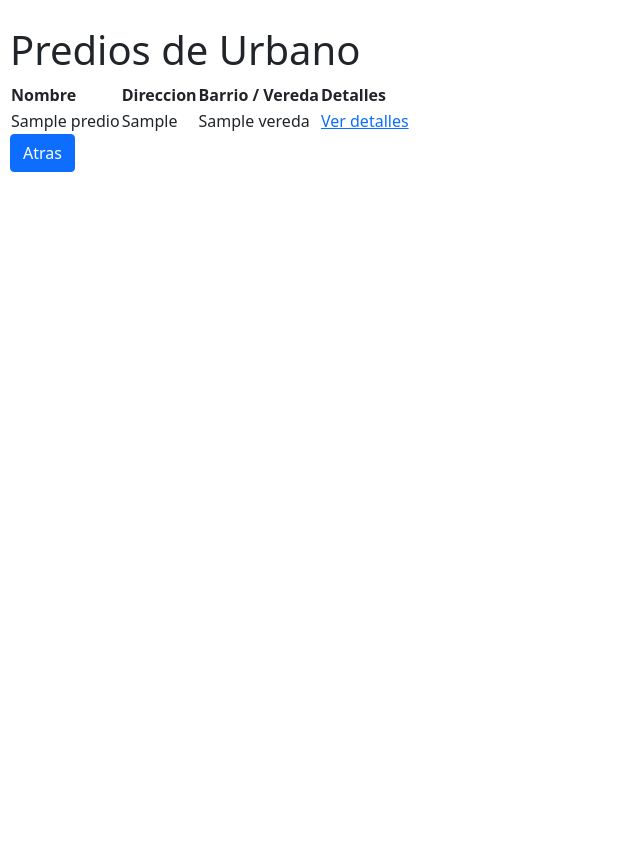
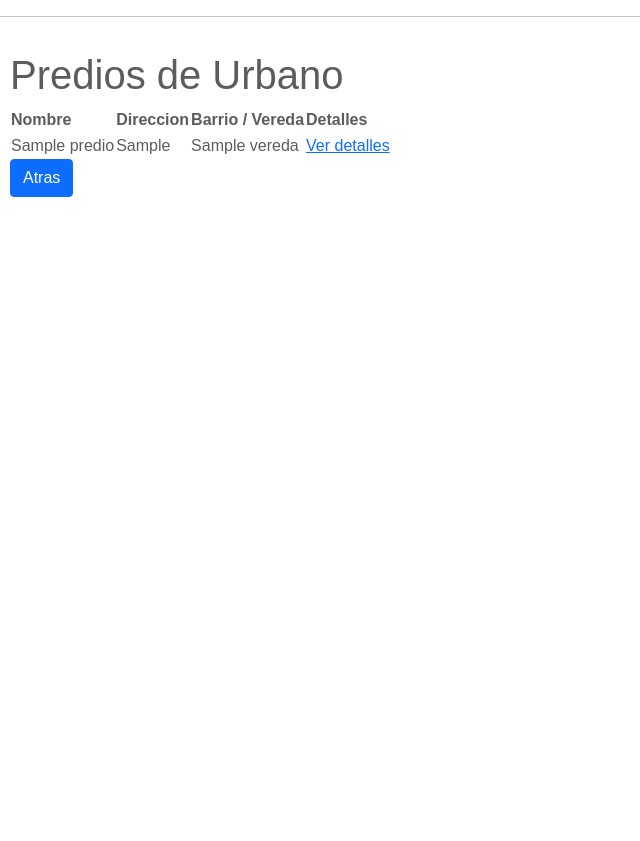
Before and after one commit to angellomorales/avaluos, a Django app: page /URB in a window 1280 px wide. Shown: the part 116-957 px from the top of the page, without its empty margins (0-640 px from the left). Before the commit the page ends 288 px from the top, so only its background shows below. Run offline with Django 3.2, Linux system fonts and the light colour scheme; tables that the repository leaves empty hold one stand-in row (values such as "Sample post").

Commit message:
add some changes in css layout

```diff
--- a/predios/static/predios/css/style.css
+++ b/predios/static/predios/css/style.css
@@ -32,6 +32,13 @@
 
 .main-section {
   padding: 10px;
+  font-family: "Work Sans", sans-serif, sans-serif;
+  text-rendering: optimizeLegibility;
+  min-height: 100vh;
+  position: relative;
+  display: block;
+  overflow-x: hidden;
+  color: #5C5C5C;
 }
 
 /*# sourceMappingURL=style.css.map */
--- a/predios/static/predios/css/style.scss
+++ b/predios/static/predios/css/style.scss
@@ -35,4 +35,11 @@
 
 .main-section {
     padding: 10px;
+    font-family: "Work Sans",sans-serif,sans-serif;
+    text-rendering: optimizeLegibility;
+    min-height: 100vh;
+    position: relative;
+    display: block;
+    overflow-x: hidden;
+    color: #5C5C5C;
 }
--- a/predios/templates/predios/layout.html
+++ b/predios/templates/predios/layout.html
@@ -27,6 +27,7 @@
             <a class="header-name" href="http://www.puertogaitan-meta.gov.co">Alcaldía de Puerto Gaitán</a>
         </div>
     </header>
+    <hr class="mb-4">
     <section class="main-section">
         {% block body %}
         {% endblock body %}
```
